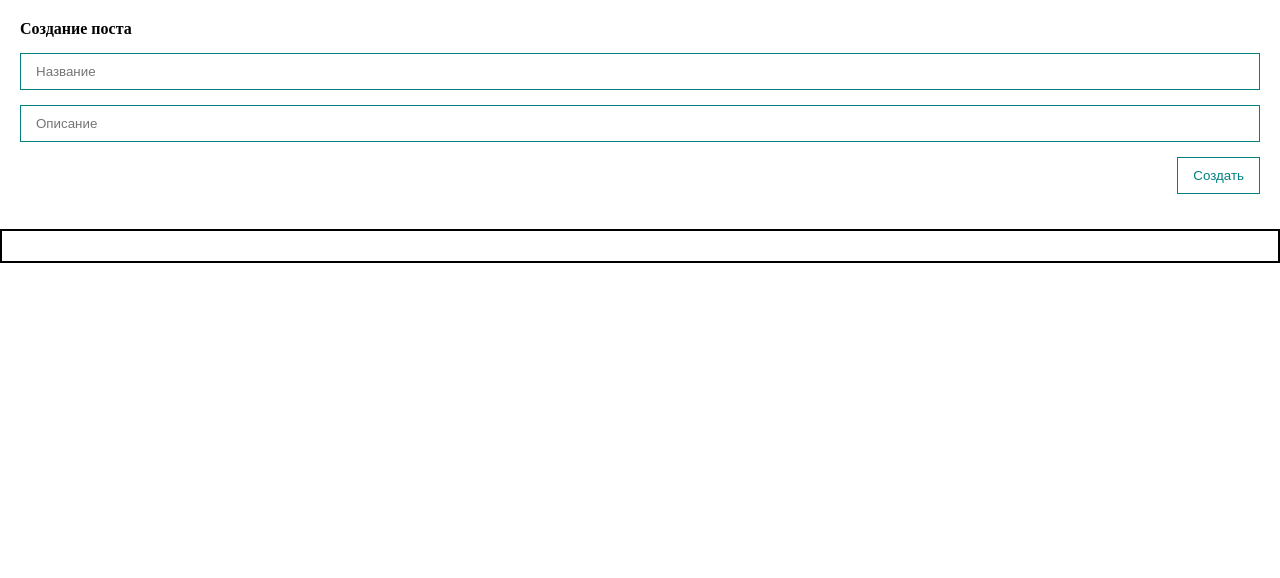
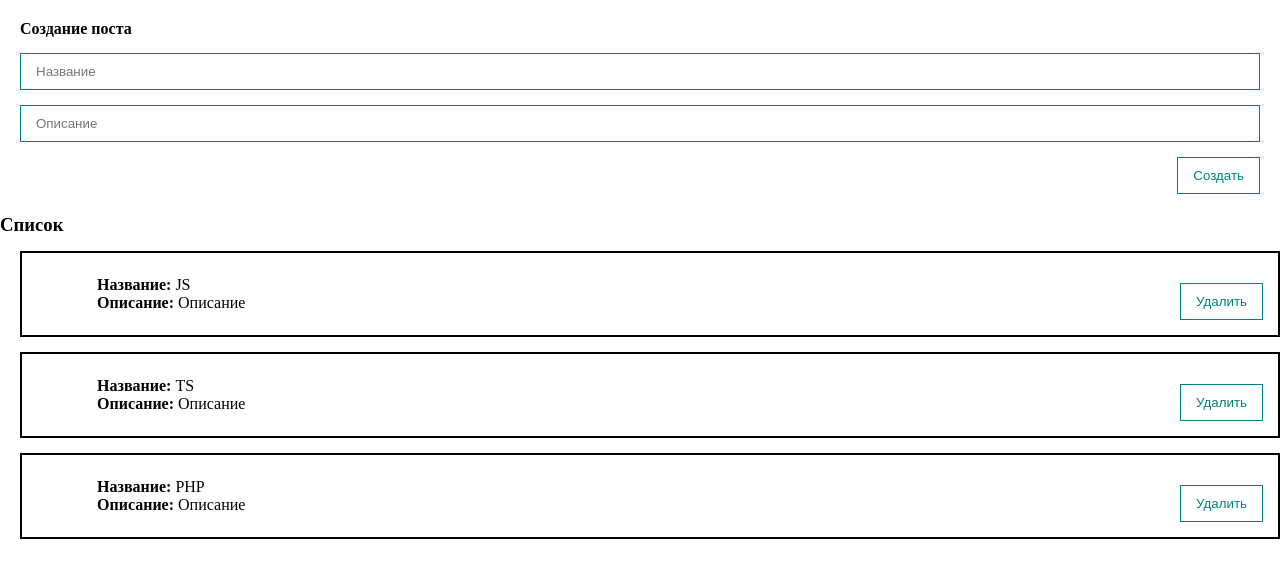
Before and after one commit to Wall4216/vue, a Vue app: page / in a window 1280 px wide. Shown: the top 578 px of the page. Built offline with nearby package versions, Linux system fonts and the light colour scheme; the HTML template or start-up script is replaced by a standard one.

Commit message:
add stylistic pattern

```diff
--- a/src/App.vue
+++ b/src/App.vue
@@ -9,9 +9,10 @@
 <script>
 import PostForm from "@/components/PostForm";
 import PostList from "@/components/PostList";
+import PostItem from "@/components/PostItem";
 export default {
   components: {
-    PostList, PostForm
+    PostList, PostForm, PostItem
   },
   data() {
     return {
@@ -37,6 +38,7 @@ export default {
 <style>
 * {
   margin: 0;
+
   padding: 0;
   box-sizing: border-box;
 }
--- a/src/components/PostForm.vue
+++ b/src/components/PostForm.vue
@@ -4,7 +4,7 @@
       <h4>Создание поста</h4>
       <input v-model="post.title"   class="input" type="text" placeholder="Название">
       <input v-model="post.body"  class="input" type="text" placeholder="Описание">
-      <button  @click="createPost" class="btn" >Создать</button>
+      <my-button  @click="createPost" class="btn" >Создать</my-button>
     </form>
 
 
@@ -12,7 +12,9 @@
 </template>
 
 <script>
+import MyButton from "@/components/UI/MyButton";
 export default {
+  components: {MyButton},
   data()
   {
     return {
--- a/src/components/PostItem.vue
+++ b/src/components/PostItem.vue
@@ -1,21 +1,40 @@
 <template>
-  <div class="post" v-for="post in posts">
-    <div><strong>Название:</strong>{{ post.title }}</div>
-    <div><strong>Описание:</strong>{{ post.body }}</div>
+  <div class="post">
+    <div>
+      <div><strong>Название:</strong> {{ post.title }}</div>
+      <div><strong>Описание:</strong> {{ post.body }}</div>
+    </div>
+    <div class="post__btns">
+      <my-button>Удалить</my-button>
+    </div>
   </div>
 </template>
 
 <script>
+import MyButton from "@/components/UI/MyButton";
 export default {
   name: "PostItem",
+  components: {MyButton},
   props: {
     post: {
       type: Object,
+      required: true,
     }
   }
 }
 </script>
 
 <style scoped>
+.post{
+  padding: 15px;
+  border: 2px black solid;
+  margin-top: 15px;
+  display: flex;
+  align-items: center;
+  justify-content: space-between;
+}
+* {
+  margin-left: 20px;
 
+}
 </style>
--- a/src/components/PostList.vue
+++ b/src/components/PostList.vue
@@ -1,11 +1,15 @@
 <template>
-  <div class="post">
-
-  </div>
+  <h3>Список</h3>
+  <post-item
+      :post="post"
+      v-for="post in posts">
+  </post-item>
 </template>
 
 <script>
+import PostItem from "@/components/PostItem";
 export default {
+  components: {PostItem},
   props: {
     posts: {
       type: Array,
@@ -18,9 +22,5 @@ export default {
 </script>
 
 <style scoped>
-.post{
-  padding: 15px;
-  border: 2px black solid;
-  margin-top: 15px;
-}
+
 </style>
--- /dev/null
+++ b/src/components/UI/MyButton.vue
@@ -0,0 +1,22 @@
+<template>
+<button class="btn">
+  <slot></slot>
+</button>
+</template>
+
+<script>
+export default {
+  name: "MyButton"
+}
+</script>
+
+<style scoped>
+.btn {
+  align-self: flex-end;
+  margin-top: 15px;
+  padding: 10px 15px;
+  background: none;
+  color: teal;
+  border: 1px solid teal;
+}
+</style>
```
